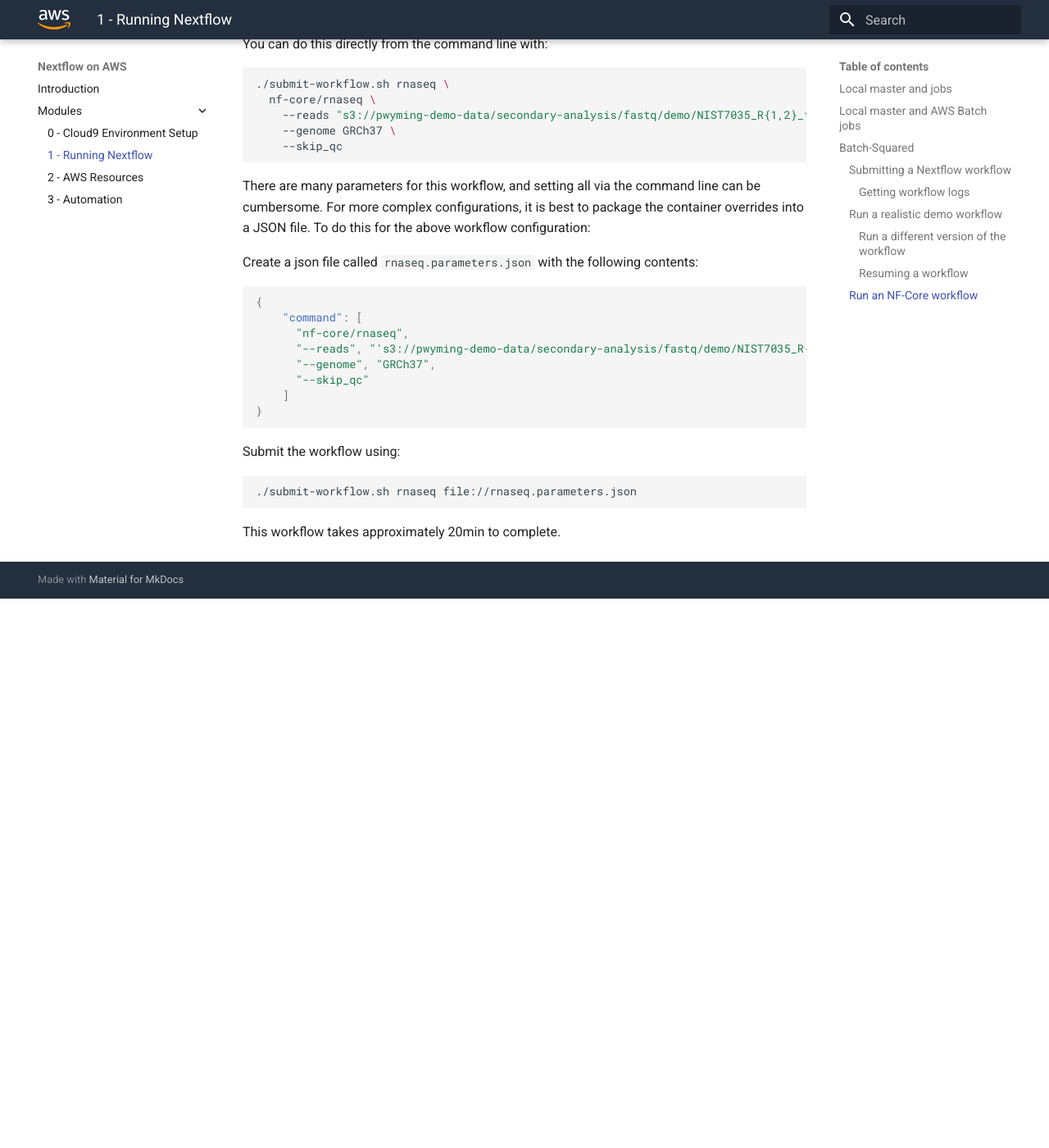
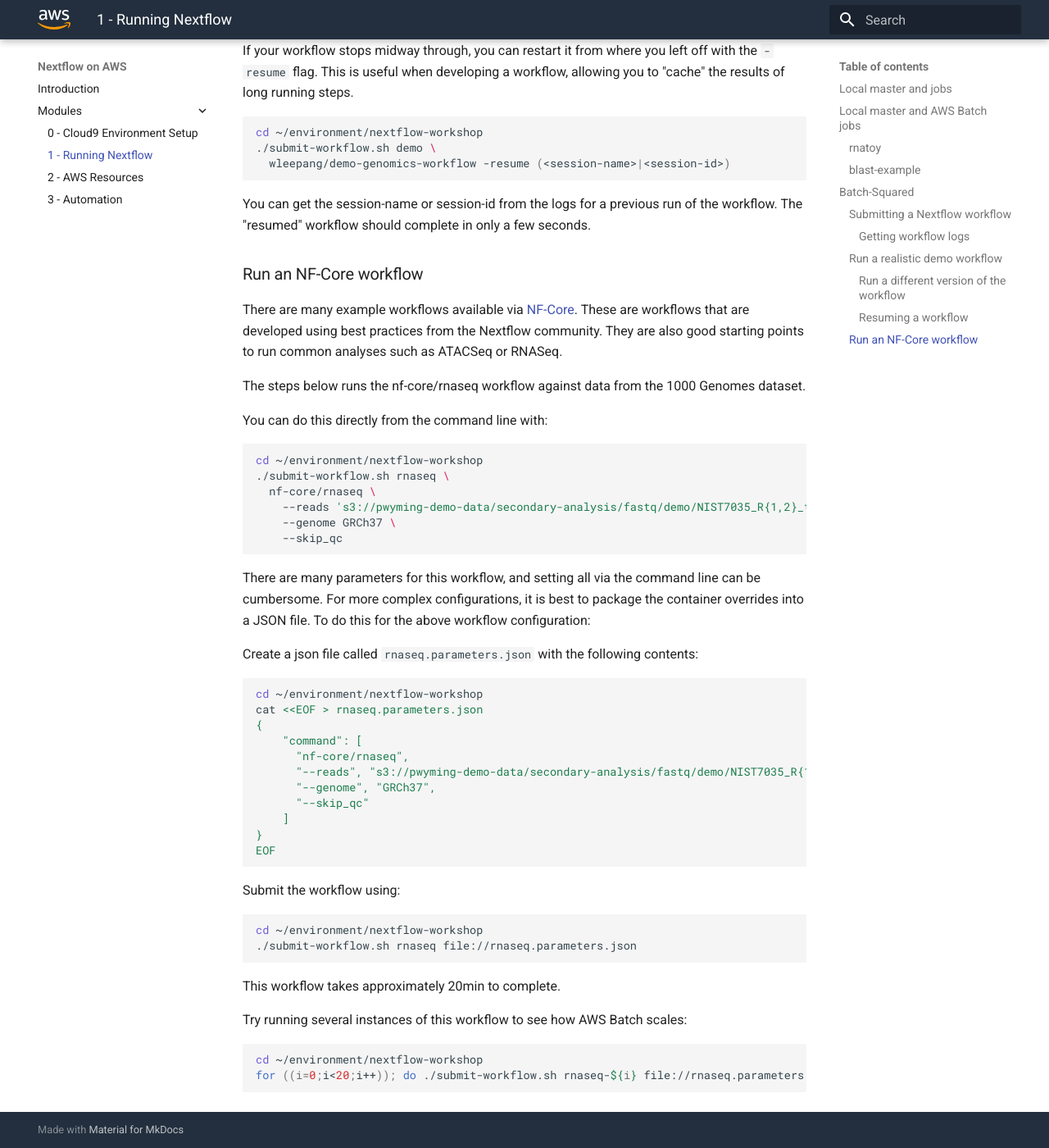
Before and after one commit to aws-samples/aws-genomics-nextflow-workshop, an MkDocs documentation site: the page built from docs/modules/module-1__running-nextflow.md, in a window 1280 px wide and 1400 px high, scrolled down 7806 px. Shown: the whole window at 82% size. Built offline with MkDocs 1.6.1 and Material for MkDocs 9.7.7, drawn with Linux system fonts in a browser that asks for light colours; before the commit the page ends 8536 px from its top, so only the background shows below that; some of the changed text lies outside the part shown.

Commit message:
simplify workflow steps
use aws cli where possible

````diff
--- a/docs/modules/module-1__running-nextflow.md
+++ b/docs/modules/module-1__running-nextflow.md
@@ -1,6 +1,6 @@
 # Module 1 - Running Nextflow
 
-There are a couple key ways to run Nextflow:
+There are a several ways to run Nextflow:
 
 *  locally for both the master process and jobs
 *  locally for the master process with AWS Batch for jobs
@@ -15,6 +15,8 @@ You can run Nextflow workflows entire on a single compute instance.  This can ei
 In a bash terminal, type the following:
 
 ```bash
+mkdir -p ~/environment/local
+cd ~/environment/local
 nextflow run hello
 ```
 
@@ -100,6 +100,22 @@ executor >  awsbatch (4)
 
 which indicates that workflow processes were run remotely as AWS Batch Jobs and not on the local instance.
 
+Try running some of Nextflow's other demo pipelines:
+
+### rnatoy
+
+```bash
+cd ~/environment/dedicated
+nextflow run rnatoy
+```
+
+### blast-example
+
+```bash
+cd ~/environment/dedicated
+nextflow run blast-example
+```
+
 ## Batch-Squared
 
 ![batch-squared](../images/submitting-workflows-batch-squared.png)
@@ -119,7 +135,7 @@ Let's submit a Nextflow workflow to the Batch-squared architecture, e.g. the `ne
 3. Click "Submit job"
 4. Set "Job name" as "nf-workflow-hello"
 5. For "Job definition" select "nextflow:1"
-6. For "Job queue" select "highpriority".  It is important that the `nextflow` master process not be interrupted for the duration of the workflow
+6. For "Job queue" select "highpriority".  It is important that the `nextflow` master process not be interrupted for the duration of the workflow, so we need to make sure that the job for the master process is placed on an on-demand instance.
 7. In the "Command" field type "hello".  Text here is the same as what would be sent as `...` arguments to a `docker run -it nextflow ...` command
 8. Click "Submit job".
 
@@ -217,6 +233,7 @@ ${COMMAND}
 Output from this script would look like this:
 
 ```bash
+cd ~/environment/nextflow-workshop
 ./submit-workflow.sh hello hello
 
 # aws batch submit-job --region us-west-2 --job-definition nextflow --job-name nf-workflow-hello --job-queue highpriority-45e553b0-c840-11e9-bb02-02c3ece5f9fa --container-overrides command='hello'
@@ -225,6 +242,8 @@ Output from this script would look like this:
 #     "jobId": "ecb9a154-92a9-4b9f-99d5-f3071acb7768"
 # }
 ```
+
+Try submitting `rnatoy` and `blast-example` workflows to the Batch-squared architecture.
 
 #### Getting workflow logs
 
@@ -251,6 +270,7 @@ Here is the source code for a demo workflow that converts FASTQ files to VCF usi
 To submit this workflow you can use the script you created above:
 
 ```bash
+cd ~/environment/nextflow-workshop
 ./submit-workflow.sh demo \
   wleepang/demo-genomics-workflow-nextflow
 ```
@@ -268,6 +288,7 @@ When calling a workflow from a Git repository (such as GitHub), you can also run
 The following will call a version of the demo workflow that uses dynamic parallelism to call variants on chromosomes 19-22 simultaneously.
 
 ```bash
+cd ~/environment/nextflow-workshop
 ./submit-workflow.sh demo-parallel \
   wleepang/demo-genomics-workflow-nextflow -r dynamic-parallelism --chromosomes chr19,chr20,chr21,chr22
 ```
@@ -279,6 +300,7 @@ When this workflow reaches the variant call step, it will spawn 4 simultaneous j
 If your workflow stops midway through, you can restart it from where you left off with the `-resume` flag.  This is useful when developing a workflow, allowing you to "cache" the results of long running steps.
 
 ```bash
+cd ~/environment/nextflow-workshop
 ./submit-workflow.sh demo \
   wleepang/demo-genomics-workflow -resume (<session-name>|<session-id>)
 ```
@@ -294,9 +316,10 @@ The steps below runs the nf-core/rnaseq workflow against data from the 1000 Geno
 You can do this directly from the command line with:
 
 ```bash
+cd ~/environment/nextflow-workshop
 ./submit-workflow.sh rnaseq \
   nf-core/rnaseq \
-    --reads "s3://pwyming-demo-data/secondary-analysis/fastq/demo/NIST7035_R{1,2}_trim_samp-0p1.fastq.gz" \
+    --reads 's3://pwyming-demo-data/secondary-analysis/fastq/demo/NIST7035_R{1,2}_trim_samp-0p1.fastq.gz' \
     --genome GRCh37 \
     --skip_qc
 ```
@@ -305,21 +328,32 @@ There are many parameters for this workflow, and setting all via the command lin
 
 Create a json file called `rnaseq.parameters.json` with the following contents:
 
-```json
+```bash
+cd ~/environment/nextflow-workshop
+cat <<EOF > rnaseq.parameters.json
 {
     "command": [
       "nf-core/rnaseq",
-      "--reads", "'s3://pwyming-demo-data/secondary-analysis/fastq/demo/NIST7035_R{1,2}_trim_samp-0p1.fastq.gz'",
+      "--reads", "s3://pwyming-demo-data/secondary-analysis/fastq/demo/NIST7035_R{1,2}_trim_samp-0p1.fastq.gz",
       "--genome", "GRCh37",
       "--skip_qc"
     ]
 }
+EOF
 ```
 
 Submit the workflow using:
 
 ```bash
+cd ~/environment/nextflow-workshop
 ./submit-workflow.sh rnaseq file://rnaseq.parameters.json
 ```
 
 This workflow takes approximately 20min to complete.
+
+Try running several instances of this workflow to see how AWS Batch scales:
+
+```bash
+cd ~/environment/nextflow-workshop
+for ((i=0;i<20;i++)); do ./submit-workflow.sh rnaseq-${i} file://rnaseq.parameters.json; done
+```
````
Also changed, not shown: other parts of docs/modules/module-1__running-nextflow.md (+5 -7 lines), docs/modules/module-0__cloud9-environment.md (+12 -11 lines).
